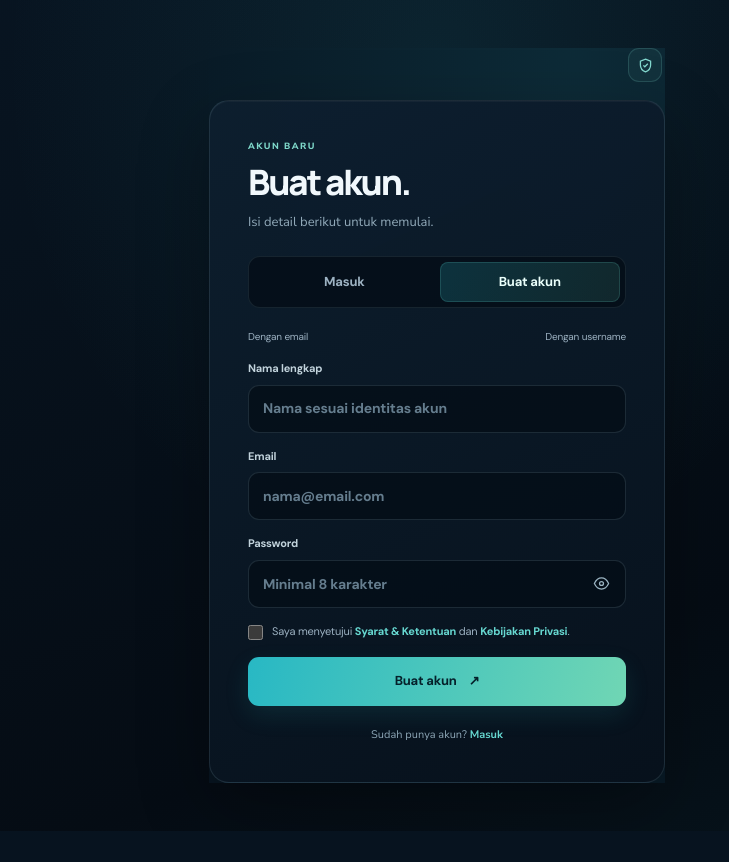
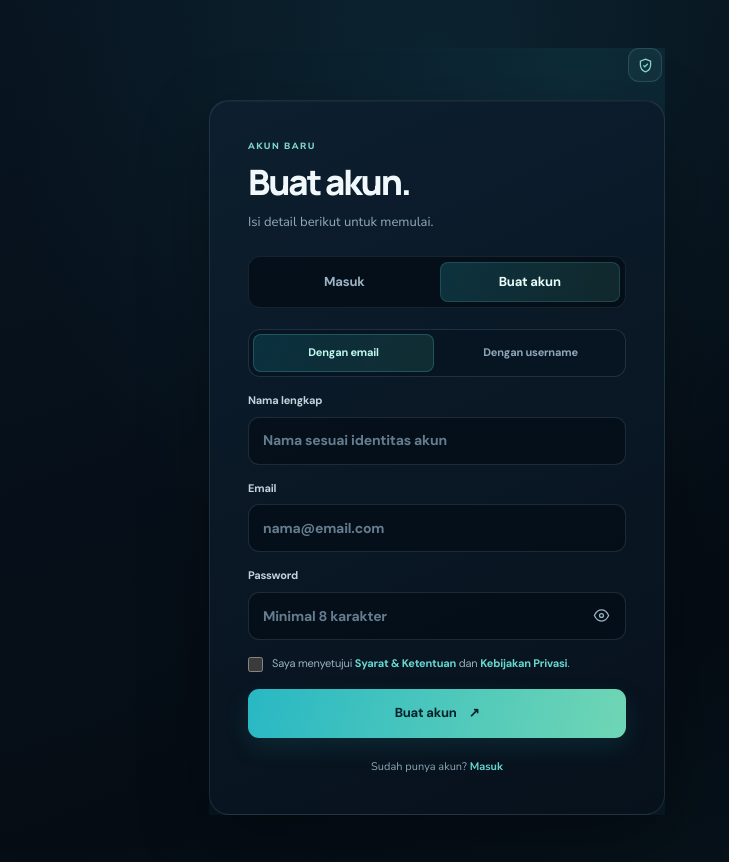
Before and after one commit to chanvianz-ui/ditapaja, a Next.js app: page /register in a window 1280 px wide. Shown: the whole page, without its empty margins (203-932 px from the left). Before the commit the page ends 831 px from the top, so only its background shows below. Built offline with nearby package versions, Linux system fonts and the light colour scheme; no server answers.

Commit message:
Apply registration method switch styling

```diff
--- a/app/components/auth-experience.tsx
+++ b/app/components/auth-experience.tsx
@@ -189,7 +189,7 @@ export default function AuthExperience({ mode }: { mode: AuthMode }) {
             </form>
           ) : (
             <form className="dt-auth-v2-form" onSubmit={handleRegister}>
-              <div className="dt-auth-v2-options" role="group" aria-label="Metode registrasi">
+              <div className="dt-auth-v2-method-switch" role="group" aria-label="Metode registrasi">
                 <button type="button" className={registerMethod === "email" ? "is-active" : ""} onClick={() => { setRegisterMethod("email"); setMessage(""); }}>Dengan email</button>
                 <button type="button" className={registerMethod === "username" ? "is-active" : ""} onClick={() => { setRegisterMethod("username"); setMessage(""); }}>Dengan username</button>
               </div>
```
